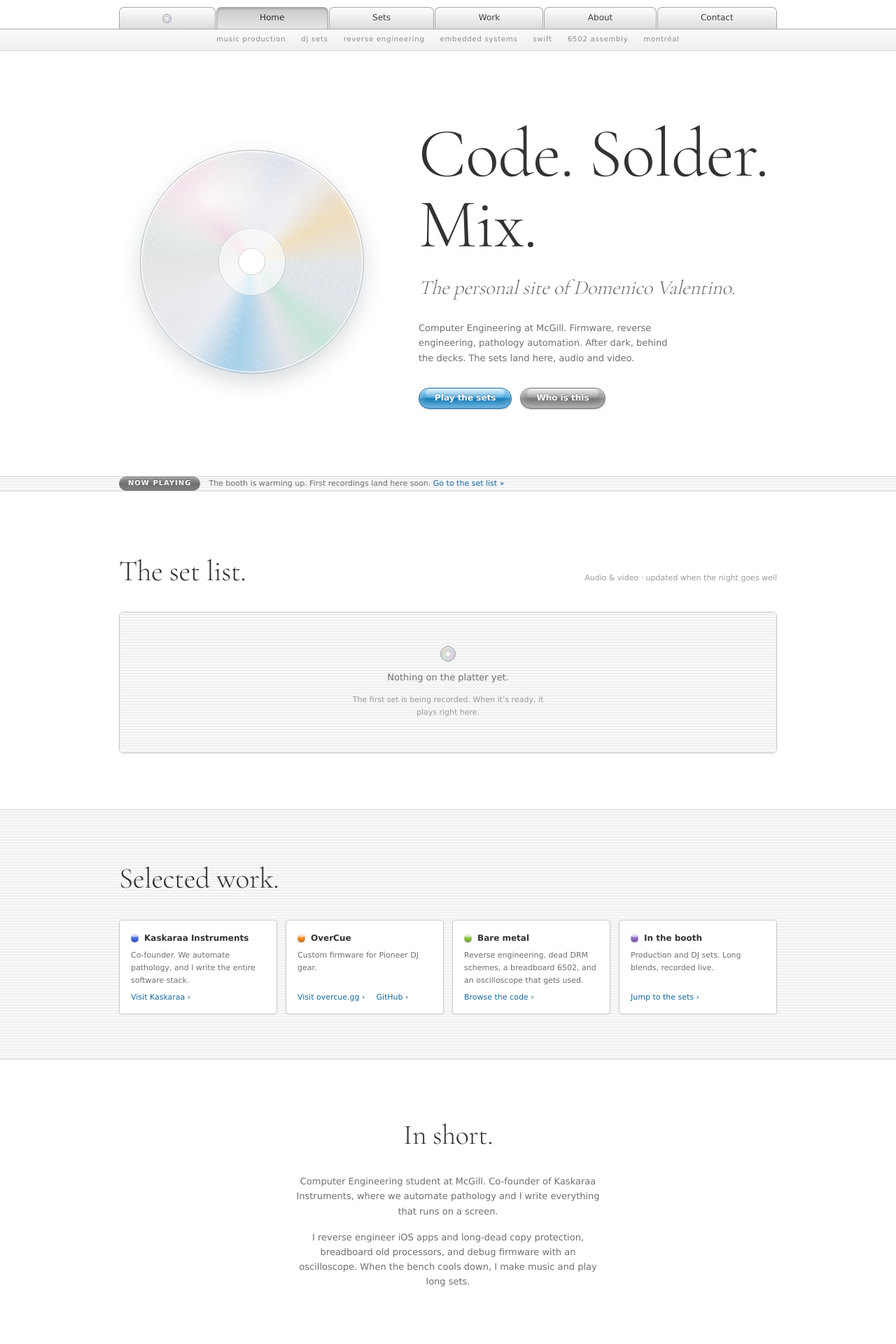
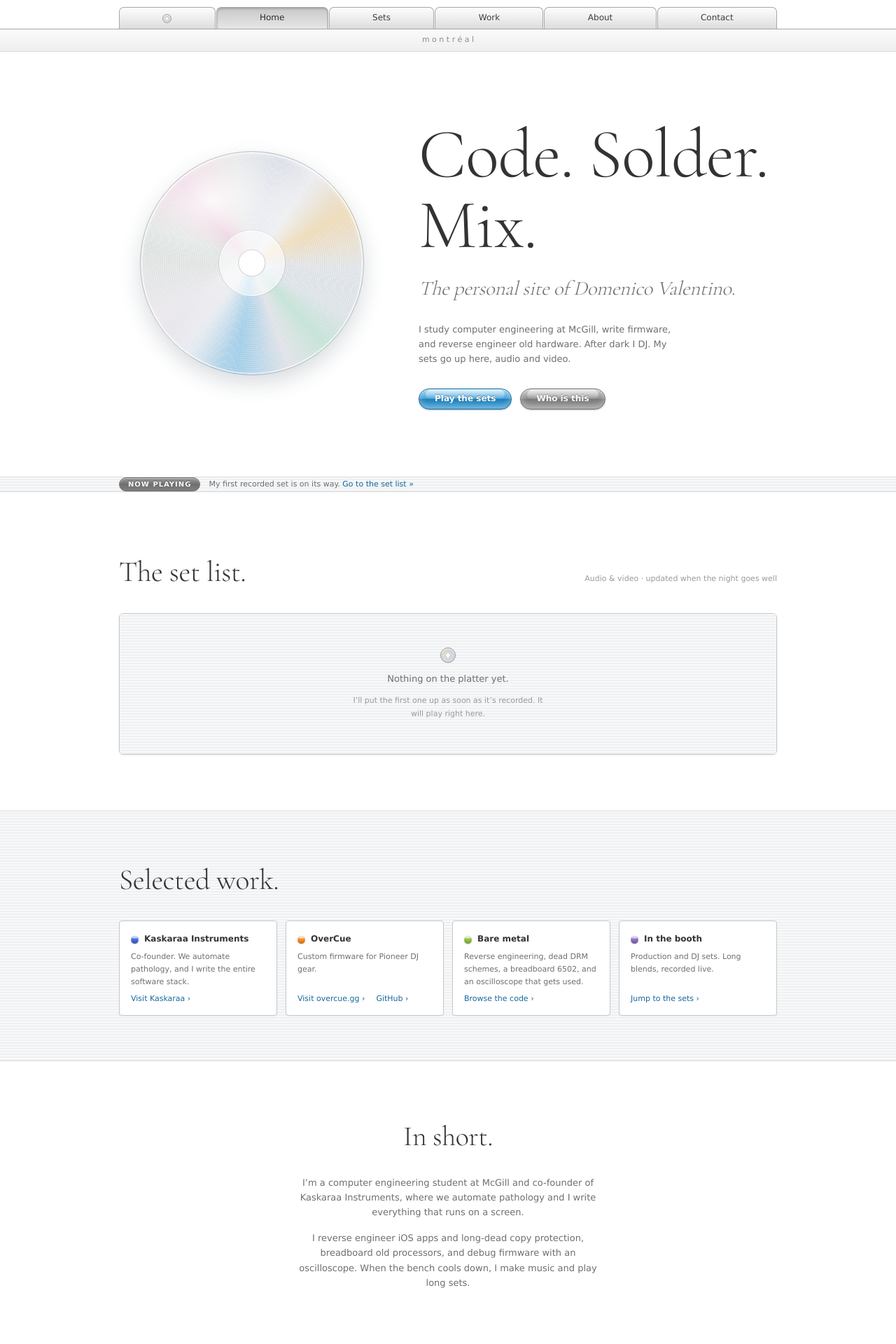
Before and after one commit to domilx/site, a Next.js app: page / in a window 1280 px wide. Shown: the top 1920 px of the page at 70% size. Built offline with nearby package versions, Linux system fonts and the light colour scheme.

Commit message:
feat: first person copy and a quieter montréal signature

```diff
--- a/app/globals.css
+++ b/app/globals.css
@@ -181,13 +181,14 @@ a:hover {
   display: flex;
   justify-content: center;
   align-items: center;
-  flex-wrap: wrap;
-  column-gap: 22px;
-  row-gap: 2px;
   padding: 6px 20px 7px;
-  font-size: 10px;
-  letter-spacing: 0.08em;
+}
+.subbar-place {
+  font-size: 11px;
+  letter-spacing: 0.32em;
+  margin-right: -0.32em;
   color: #8a8a8a;
+  text-shadow: 0 1px 0 #fff;
 }
 
 /* ============================================================
--- a/components/about-section.tsx
+++ b/components/about-section.tsx
@@ -14,9 +14,9 @@ export default function AboutSection() {
           style={{ color: "var(--mist)" }}
         >
           <p>
-            Computer Engineering student at McGill. Co-founder of Kaskaraa
-            Instruments, where we automate pathology and I write everything
-            that runs on a screen.
+            I&rsquo;m a computer engineering student at McGill and co-founder
+            of Kaskaraa Instruments, where we automate pathology and I write
+            everything that runs on a screen.
           </p>
           <p>
             I reverse engineer iOS apps and long-dead copy protection,
--- a/components/footer.tsx
+++ b/components/footer.tsx
@@ -47,7 +47,7 @@ export default function Footer() {
           className="py-2 text-center text-[10px]"
           style={{ color: "var(--ghost)" }}
         >
-          Made in Montréal.
+          made in montréal
         </p>
       </div>
     </footer>
--- a/components/hero.tsx
+++ b/components/hero.tsx
@@ -22,8 +22,8 @@ export default function Hero() {
             className="rise rise-3 mx-auto mt-6 max-w-[46ch] text-[13px] leading-relaxed md:mx-0"
             style={{ color: "var(--mist)" }}
           >
-            Computer Engineering at McGill. Firmware, reverse engineering,
-            pathology automation. After dark, behind the decks. The sets land
+            I study computer engineering at McGill, write firmware, and
+            reverse engineer old hardware. After dark I DJ. My sets go up
             here, audio and video.
           </p>
           <div className="rise rise-3 mt-8 flex justify-center gap-3 md:justify-start">
--- a/components/nav-tabs.tsx
+++ b/components/nav-tabs.tsx
@@ -6,15 +6,6 @@ const TABS = [
   { label: "Contact", href: "#contact" },
 ];
 
-const SUBBAR = [
-  "music production",
-  "dj sets",
-  "reverse engineering",
-  "embedded systems",
-  "swift",
-  "6502 assembly",
-  "montréal",
-];
 
 export default function NavTabs() {
   return (
@@ -39,9 +30,7 @@ export default function NavTabs() {
       </nav>
       <div className="subbar">
         <div className="subbar-row">
-          {SUBBAR.map((s) => (
-            <span key={s}>{s}</span>
-          ))}
+          <span className="subbar-place">montréal</span>
         </div>
       </div>
     </header>
--- a/components/sets-section.tsx
+++ b/components/sets-section.tsx
@@ -90,8 +90,8 @@ export default function SetsSection({ sets }: { sets: DjSet[] }) {
               className="max-w-[40ch] text-[11px]"
               style={{ color: "var(--ghost)" }}
             >
-              The first set is being recorded. When it&rsquo;s ready, it plays
-              right here.
+              I&rsquo;ll put the first one up as soon as it&rsquo;s recorded.
+              It will play right here.
             </p>
           </div>
         ) : (
--- a/components/ticker.tsx
+++ b/components/ticker.tsx
@@ -4,7 +4,7 @@ export default function Ticker() {
   const latest = SETS[0];
   const line = latest
     ? `Fresh on the platter: ${latest.title} (${latest.style}, ${latest.length}).`
-    : "The booth is warming up. First recordings land here soon.";
+    : "My first recorded set is on its way.";
 
   return (
     <div className="ticker pinstripe">
```
